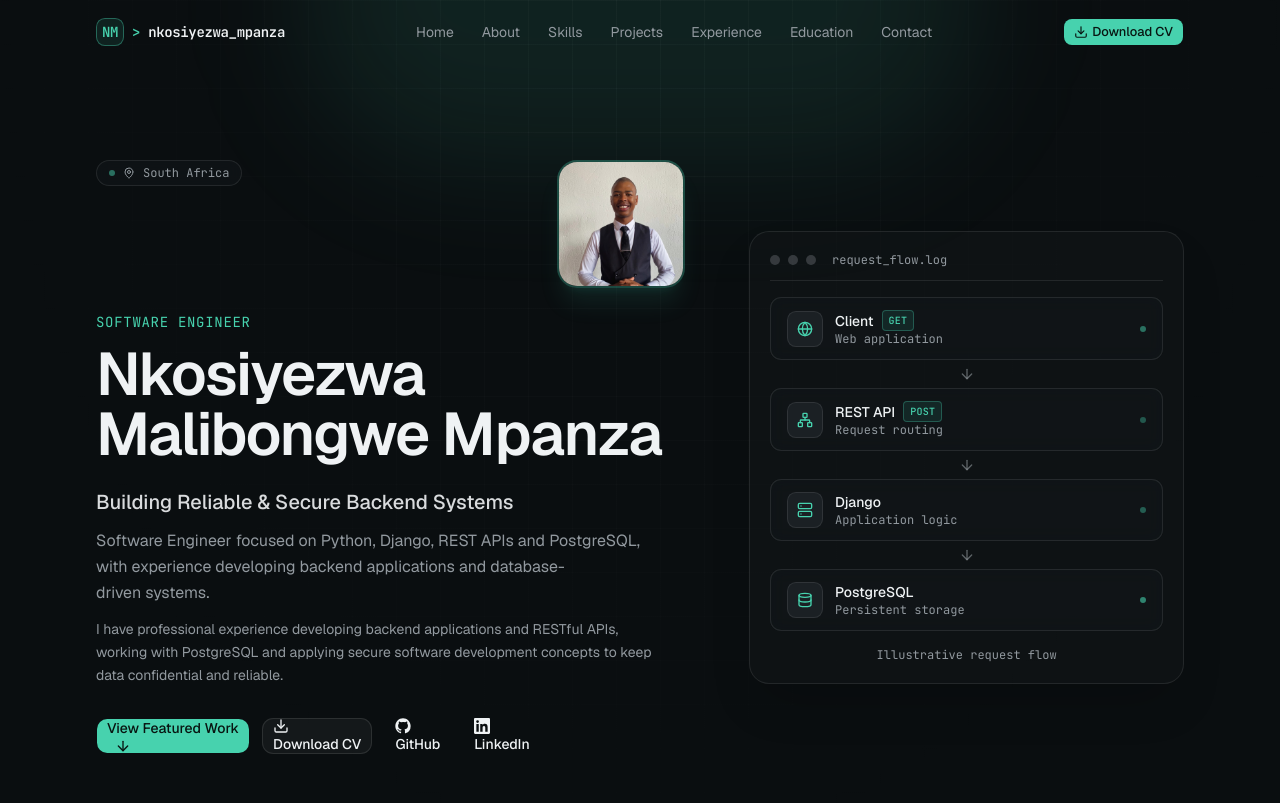
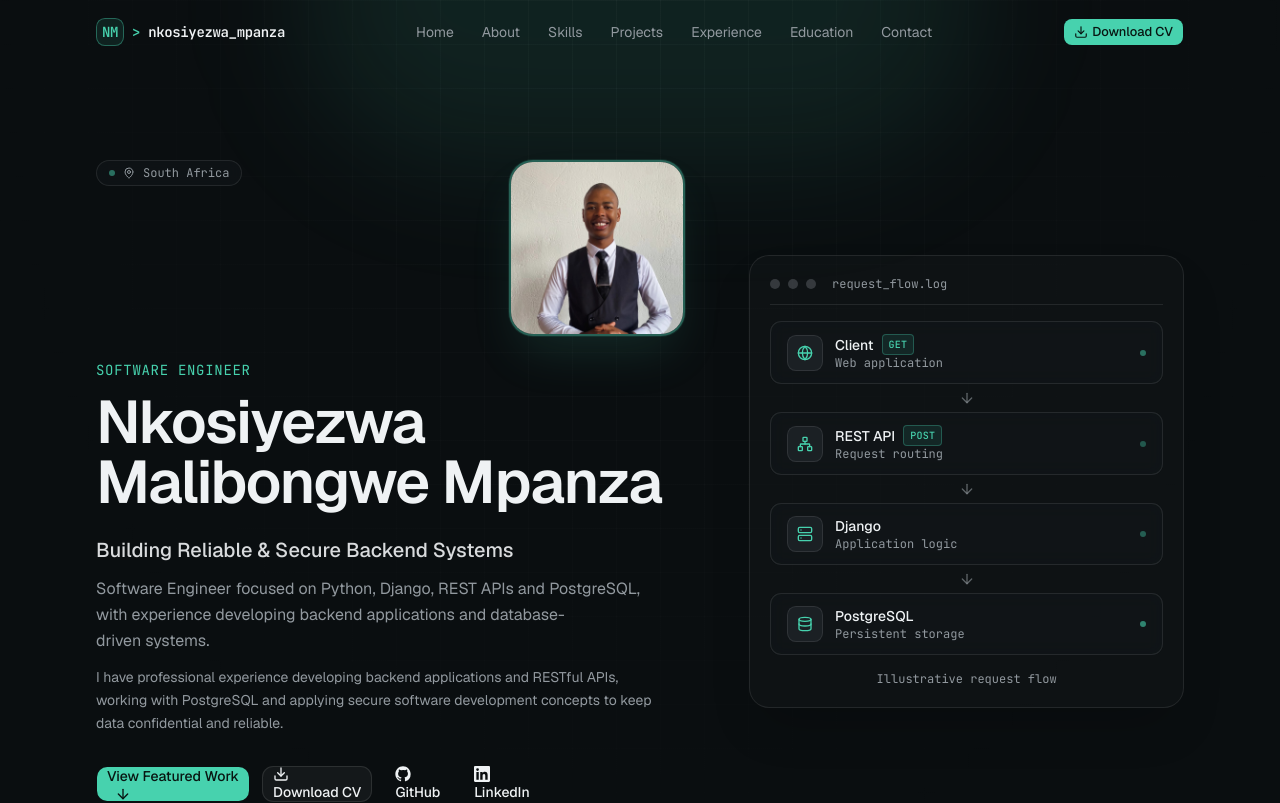
Before and after one commit to Nkocie/nkosiyezwa--portfolio, a Next.js app: page / in a window 1280 px wide. Shown: the top 803 px of the page. Built offline with nearby package versions, Linux system fonts and the light colour scheme.

Commit message:
Improve profile photo visibility

```diff
--- a/components/hero.tsx
+++ b/components/hero.tsx
@@ -21,22 +21,23 @@ export function Hero() {
 
       <div className="relative mx-auto grid max-w-6xl items-center gap-12 px-4 pt-32 pb-16 sm:px-6 lg:grid-cols-[1.15fr_0.85fr] lg:gap-16 lg:px-8 lg:pt-40 lg:pb-24">
         <div>
-          <div className="flex items-start justify-between gap-4">
+          <div className="flex flex-col gap-5 sm:flex-row sm:items-start sm:justify-between">
             <Reveal
               as="div"
-              className="inline-flex items-center gap-2 rounded-full border border-border bg-card/60 px-3 py-1 font-mono text-xs text-muted-foreground backdrop-blur-sm"
+              className="inline-flex w-fit items-center gap-2 rounded-full border border-border bg-card/60 px-3 py-1 font-mono text-xs text-muted-foreground backdrop-blur-sm"
             >
               <span className="size-1.5 rounded-full bg-primary animate-diagram-pulse" aria-hidden="true" />
               <MapPin className="size-3" aria-hidden="true" />
               <span>{profile.location}</span>
             </Reveal>
 
-            <Reveal delay={30} className="shrink-0">
-              <div className="relative size-24 overflow-hidden rounded-2xl border-2 border-primary/30 shadow-xl shadow-primary/10 sm:size-28 lg:size-32">
+            <Reveal delay={30} className="shrink-0 self-center sm:self-start">
+              <div className="relative size-36 overflow-hidden rounded-3xl border-2 border-primary/40 bg-card shadow-2xl shadow-primary/15 ring-1 ring-primary/10 sm:size-40 lg:size-44">
                 <Image
                   src="/profile.jpg"
                   alt={profile.name}
                   fill
+                  sizes="(max-width: 639px) 144px, (max-width: 1023px) 160px, 176px"
                   className="object-cover object-top"
                   priority
                 />
```
